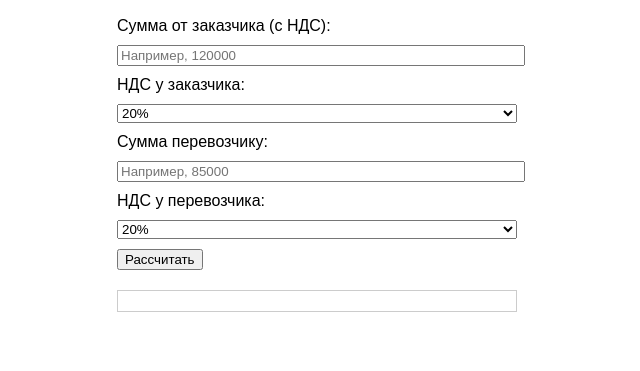
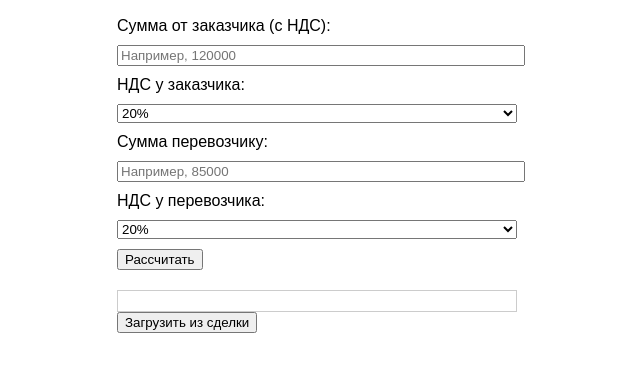
Before and after one commit to DirtyKaban/bitrix-margin-calculator, a plain HTML site: page index.html in a window 1280 px wide. Shown: the part 51-422 px from the top of the page, without its empty margins (323-963 px from the left). Drawn offline with Linux system fonts and the light colour scheme.

Commit message:
Add files via upload

```diff
--- a/index.html
+++ b/index.html
@@ -76,5 +76,87 @@
              <small>(Чистый приход заказчика: ${clientNet.toFixed(2)} ₽, Чистый расход: ${carrierNet.toFixed(2)} ₽)</small>`;
         }
     </script>
+
+<button onclick="loadDealData()">Загрузить из сделки</button>
+<p id="dealStatus" style="color: red;"></p>
+
+<script>
+async function loadDealData() {
+    const urlParams = new URLSearchParams(window.location.search);
+    const dealId = urlParams.get('deal_id');
+
+    if (!dealId) {
+        document.getElementById("dealStatus").innerText = "ID сделки не найден. Откройте приложение из карточки сделки.";
+        return;
+    }
+
+    document.getElementById("dealStatus").innerText = "Загрузка данных...";
+
+    try {
+        const response = await fetch("https://b-s-l.bitrix24.ru/rest/20/szpqcc8xp5ek5t5i/crm.deal.get.json", {
+            method: "POST",
+            headers: { "Content-Type": "application/x-www-form-urlencoded" },
+            body: new URLSearchParams({ ID: dealId })
+        });
+
+        const result = await response.json();
+
+        if (result && result.result) {
+            document.getElementById("dealStatus").innerText = "Данные сделки успешно загружены.";
+            window.dealData = result.result;
+            console.log("Данные сделки:", result.result);
+            // Здесь позже можно добавить сопоставление с полями формы
+        } else {
+            document.getElementById("dealStatus").innerText = "Ошибка загрузки данных сделки.";
+        }
+    } catch (error) {
+        document.getElementById("dealStatus").innerText = "Сетевая ошибка при загрузке данных.";
+        console.error(error);
+    }
+}
+</script>
+
+
+<script>
+function loadDealData() {
+    document.getElementById("dealStatus").innerText = "Загрузка данных из сделки...";
+
+    if (typeof BX24 === "undefined") {
+        document.getElementById("dealStatus").innerText = "Интерфейс BX24 недоступен. Откройте приложение из сделки Bitrix24.";
+        return;
+    }
+
+    BX24.init(function() {
+        BX24.getPlacementOptions(function(options) {
+            const dealId = options.ID || options.ENTITY_ID;
+            if (!dealId) {
+                document.getElementById("dealStatus").innerText = "ID сделки не найден через BX24.";
+                return;
+            }
+
+            fetch("https://b-s-l.bitrix24.ru/rest/20/szpqcc8xp5ek5t5i/crm.deal.get.json", {
+                method: "POST",
+                headers: { "Content-Type": "application/x-www-form-urlencoded" },
+                body: new URLSearchParams({ ID: dealId })
+            })
+            .then(response => response.json())
+            .then(result => {
+                if (result && result.result) {
+                    document.getElementById("dealStatus").innerText = "Данные сделки успешно загружены.";
+                    window.dealData = result.result;
+                    console.log("Данные сделки через BX24:", result.result);
+                } else {
+                    document.getElementById("dealStatus").innerText = "Ошибка при загрузке сделки.";
+                }
+            })
+            .catch(error => {
+                console.error(error);
+                document.getElementById("dealStatus").innerText = "Ошибка сети при запросе сделки.";
+            });
+        });
+    });
+}
+</script>
+
 </body>
 </html>
```
Also changed, not shown: manifest.json.
